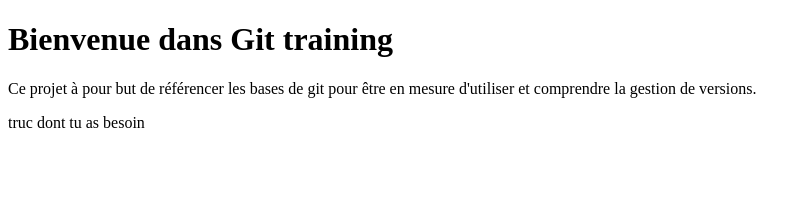
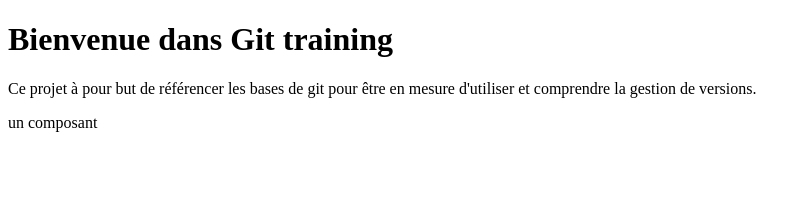
Before and after one commit to DavidSark/git-training, a Nuxt app: page / in a window 1280 px wide. Shown: the top 204 px of the page, without its empty margins (0-811 px from the left). Built offline with nearby package versions, Linux system fonts and the light colour scheme.

Commit message:
features(master) : composant lol

```diff
--- a/pages/index.vue
+++ b/pages/index.vue
@@ -9,7 +9,7 @@
     <div>
        <p>Ce projet à pour but de référencer les bases de git pour être en mesure d'utiliser et comprendre la gestion de versions.</p>
 
-       <p>truc dont tu as besoin</p>
+       <p>un composant</p>
     </div>
 </template>
 
```
